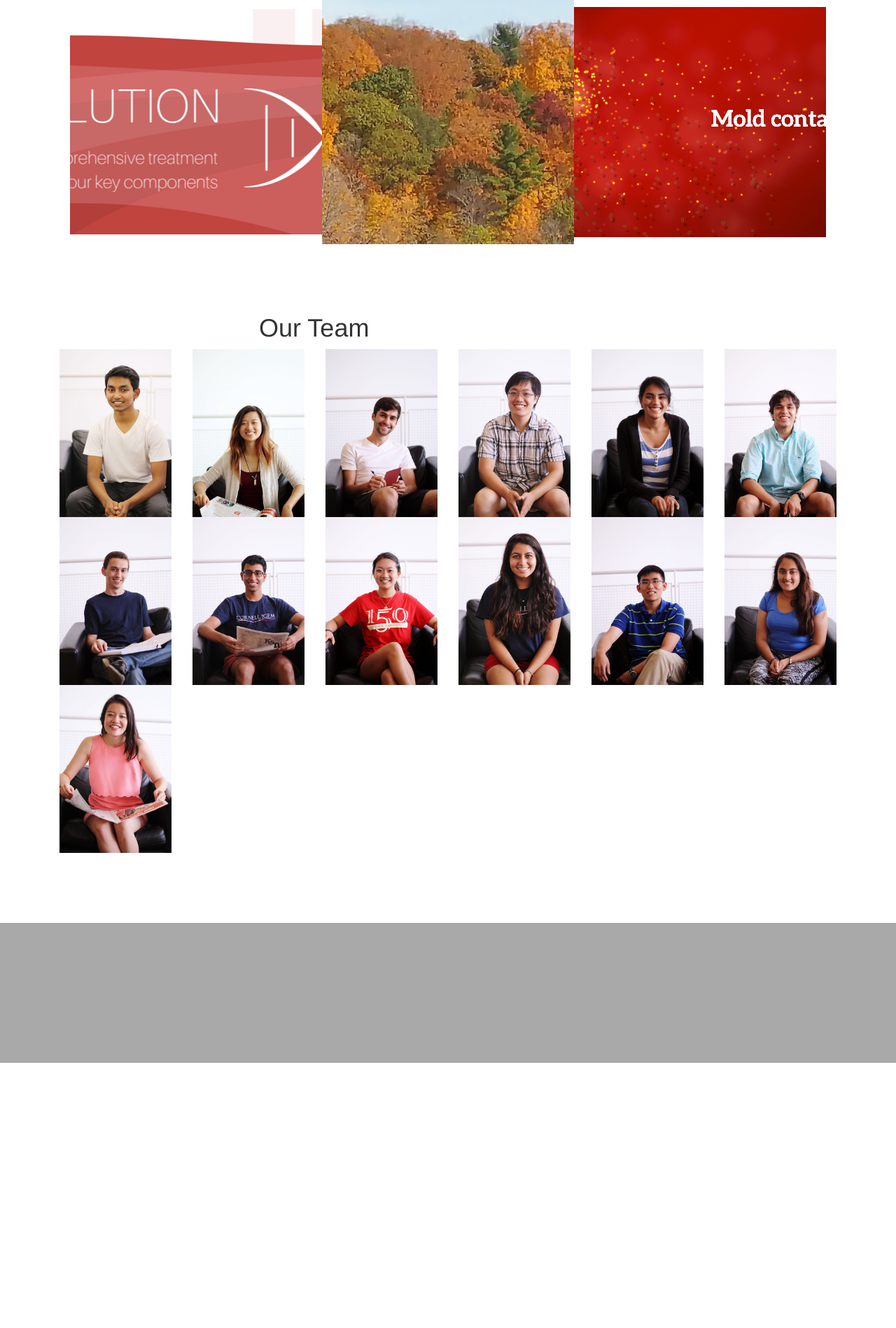
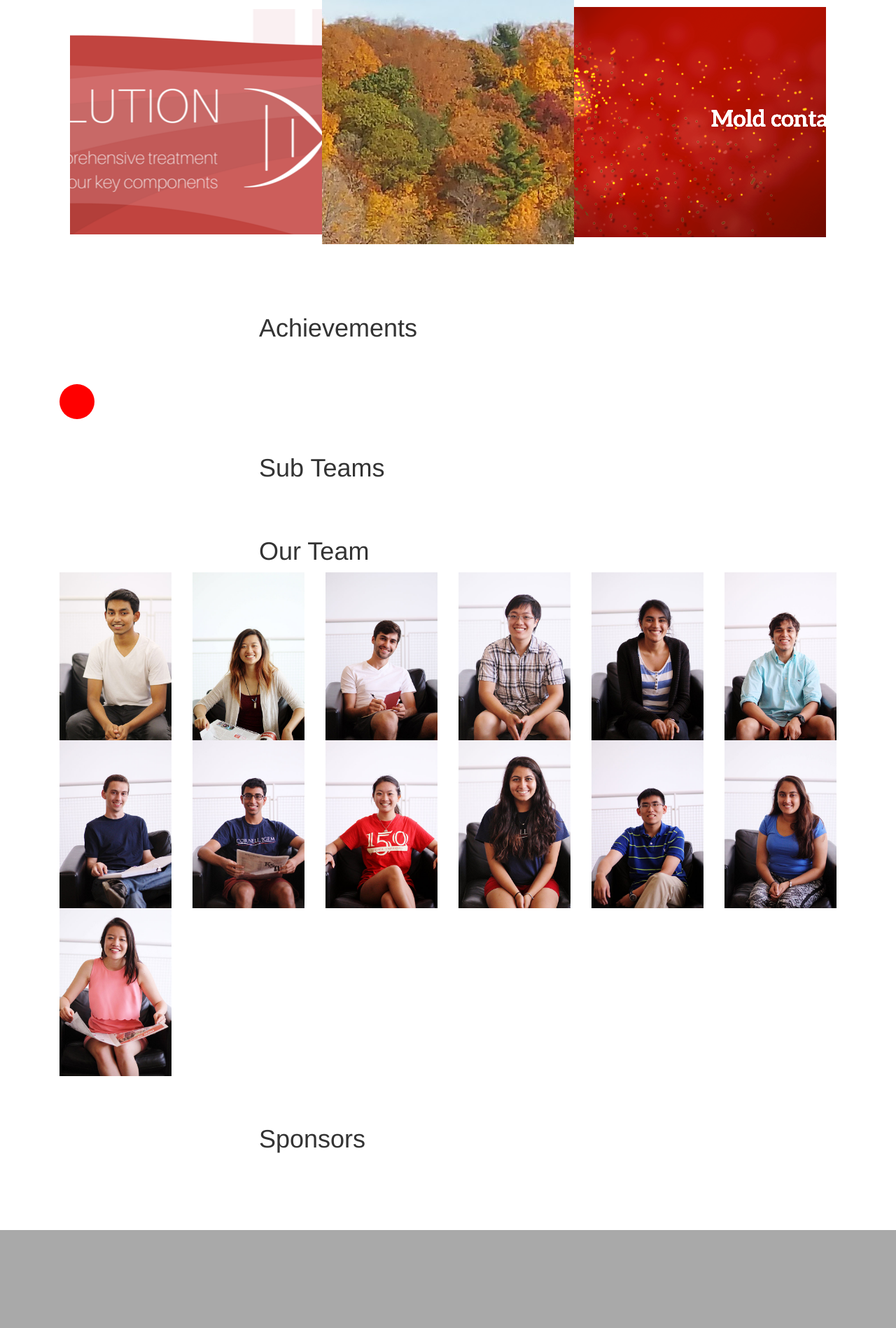
Before and after one commit to tennysontbardwell/iGEMCornellWebsite2016, a PHP site: page / in a window 1280 px wide. Shown: the part 1110-3008 px from the top of the page at 70% size. Before the commit the page ends 2629 px from the top, so only its background shows below. Run offline with PHP 8.4, Linux system fonts and the light colour scheme; some libraries are stand-ins or nearby versions.

Commit message:
Completed Outline, Redid Team Members Section

```diff
--- a/css/achievements.css
+++ b/css/achievements.css
@@ -0,0 +1,8 @@
+.circle {
+	width: 50px;
+	height: 50px;
+	-webkit-border-radius: 25px;
+	-moz-border-radius: 25px;
+	border-radius: 25px;
+	background: red;
+}
--- a/css/team.css
+++ b/css/team.css
@@ -0,0 +1,6 @@
+@media (max-width: 978px) {
+		.team-member {
+			padding:0;
+			margin:0;
+		}
+}
--- a/html/achievements.php
+++ b/html/achievements.php
@@ -0,0 +1,13 @@
+<a name="achievements"></a>
+<div class="major-section">
+	<div class="container">
+		<section class="col-md-offset-3 col-md-6 col-lg-offset-3 col-lg-6">
+			<h1>Achievements</h1>
+		</section>
+	</div>
+</div>
+<div class='container'>
+	<div class='col-md-2 col-lg-2 col-sm-2 col-xs-2'>
+		<div class='circle'></div>
+	</div>
+</div>
--- a/html/navbar.php
+++ b/html/navbar.php
@@ -16,7 +16,10 @@
 			<ul class="nav navbar-nav">
 				<li class="active"><a href="#aboutigem">About iGEM<span class="sr-only">(current)</span></a></li>
 				<li><a href="#projects">Projects</a></li>
+				<li><a href="#achievements">Achievements</a></li>
+				<li><a href="#subteams">Sub Teams</a></li>
 				<li><a href="#team">Team Members</a></li>
+				<li><a href="#sponsors">Sponsors</a></li>
 			</ul>
 			<ul class="nav navbar-nav navbar-right">
 			</ul>
--- a/html/sponsors.php
+++ b/html/sponsors.php
@@ -1 +1,8 @@
 <a name="sponsors"></a>
+<div class="major-section">
+	<div class="container">
+		<section class="col-md-offset-3 col-md-6 col-lg-offset-3 col-lg-6">
+			<h1>Sponsors</h1>
+		</section>
+	</div>
+</div>
--- a/html/subteams.php
+++ b/html/subteams.php
@@ -1 +1,8 @@
 <a name="subteams"></a>
+<div class="major-section">
+	<div class="container">
+		<section class="col-md-offset-3 col-md-6 col-lg-offset-3 col-lg-6">
+			<h1>Sub Teams</h1>
+		</section>
+	</div>
+</div>
--- a/html/team.php
+++ b/html/team.php
@@ -6,14 +6,38 @@
 		</section>
 	</div>
 	<div class="container">
+<!-- 		<div data-toggle="collapse" data-target="#test">
+			<div class='col-md-2 col-lg-2 col-sm-2 col-xs-2 team-member'>
+				<img class='img-responsive' src='resources/placeholders/team-members-md/Arun.jpg'>
+			</div>
+		</div>
+		<div id="test" class="collapse col-xs-12 col-sm-12 col-md-12 col-lg-12">
+			<h1> hello!!!! hello!!!! hello!!!! hello!!!! hello!!!! </h1>
+		</div> -->
 		<?php
 			$files = glob('resources/placeholders/team-members-md/*.{jpg,jpeg,png,gif}', GLOB_BRACE);
-			// $files = scandir('resources/placeholders/team_members/');
+			function makeBio($num){
+				echo
+					"<div id='test$num' class='collapse col-xs-12 col-sm-12 col-md-12 col-lg-12'>
+						<h1> hello!!!! hello!!!! hello!!!! hello!!!! hello!!!! </h1>
+					</div>";
+			}
+			$x = 0;
 			foreach($files as $file) {
+				$y = floor($x / 6);
 				echo
-					"<section class='col-md-2 col-lg-2 col-sm-3 col-xs-4'>
-						<img class='img-responsive' src='$file'>
-					</section>";
+					"<div data-toggle='collapse' data-target='#test$y'>
+						<div class='col-md-2 col-lg-2 col-sm-2 col-xs-2 team-member'>
+							<img class='img-responsive' src=$file>
+						</div>
+					</div>";
+				if ($x % 6 == 5) {
+					makeBio($y);
+				}
+				$x = $x + 1;
+			}
+			if ($x % 6 != 5) {
+				makeBio($y);
 			}
 		?>
 	</div>
--- a/html/video.php
+++ b/html/video.php
@@ -1,4 +1,4 @@
 <div align="center" class="row embed-responsive embed-responsive-16by9">
-	<iframe src="https://www.youtube.com/embed/zq_KKnycgs8?autoplay=1?rel=0" frameborder="0" allowfullscreen>
+	<iframe src="https://www.youtube.com/embed/zq_KKnycgs8?autoplay=1" frameborder="0" allowfullscreen>
 	</iframe>
 </div>
```
